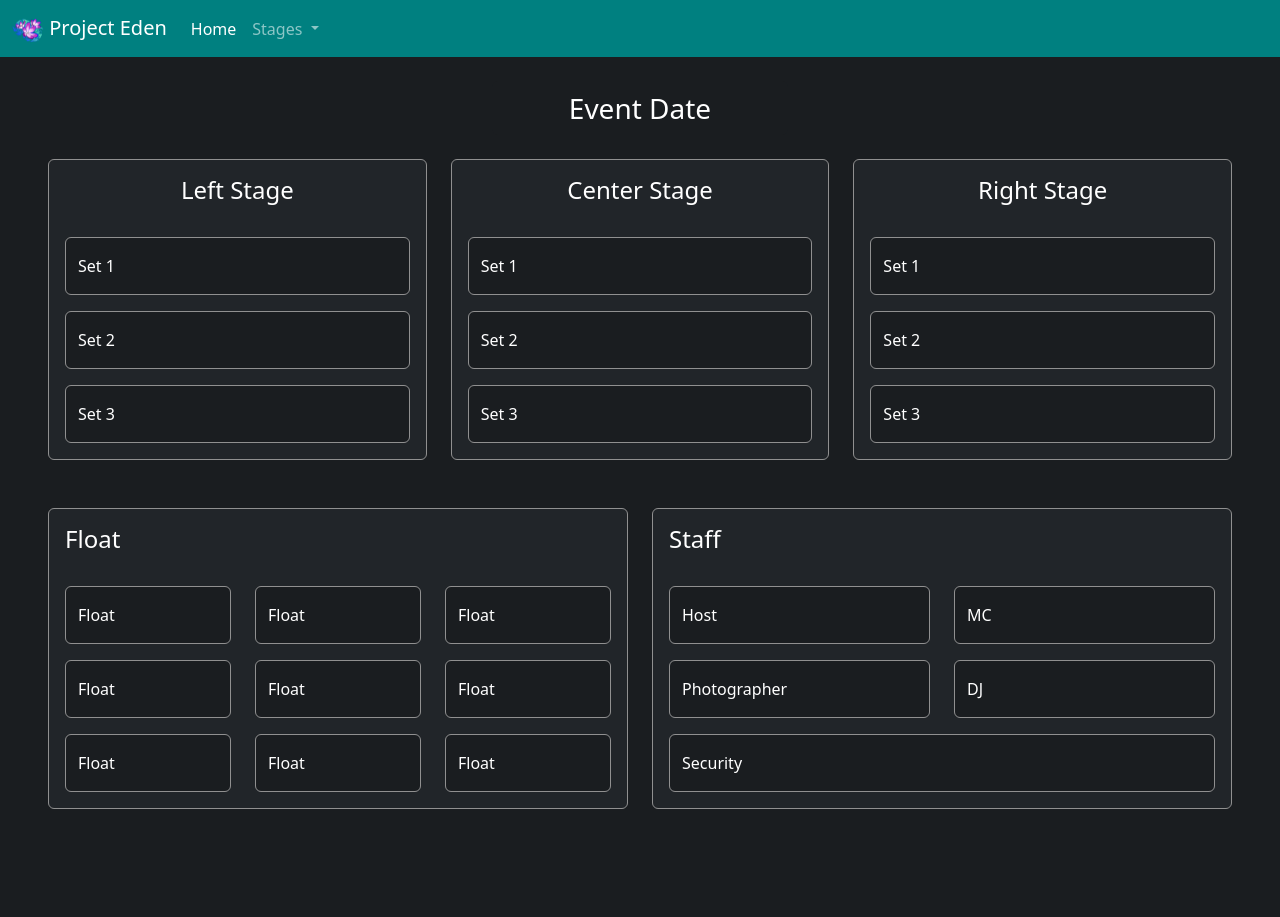
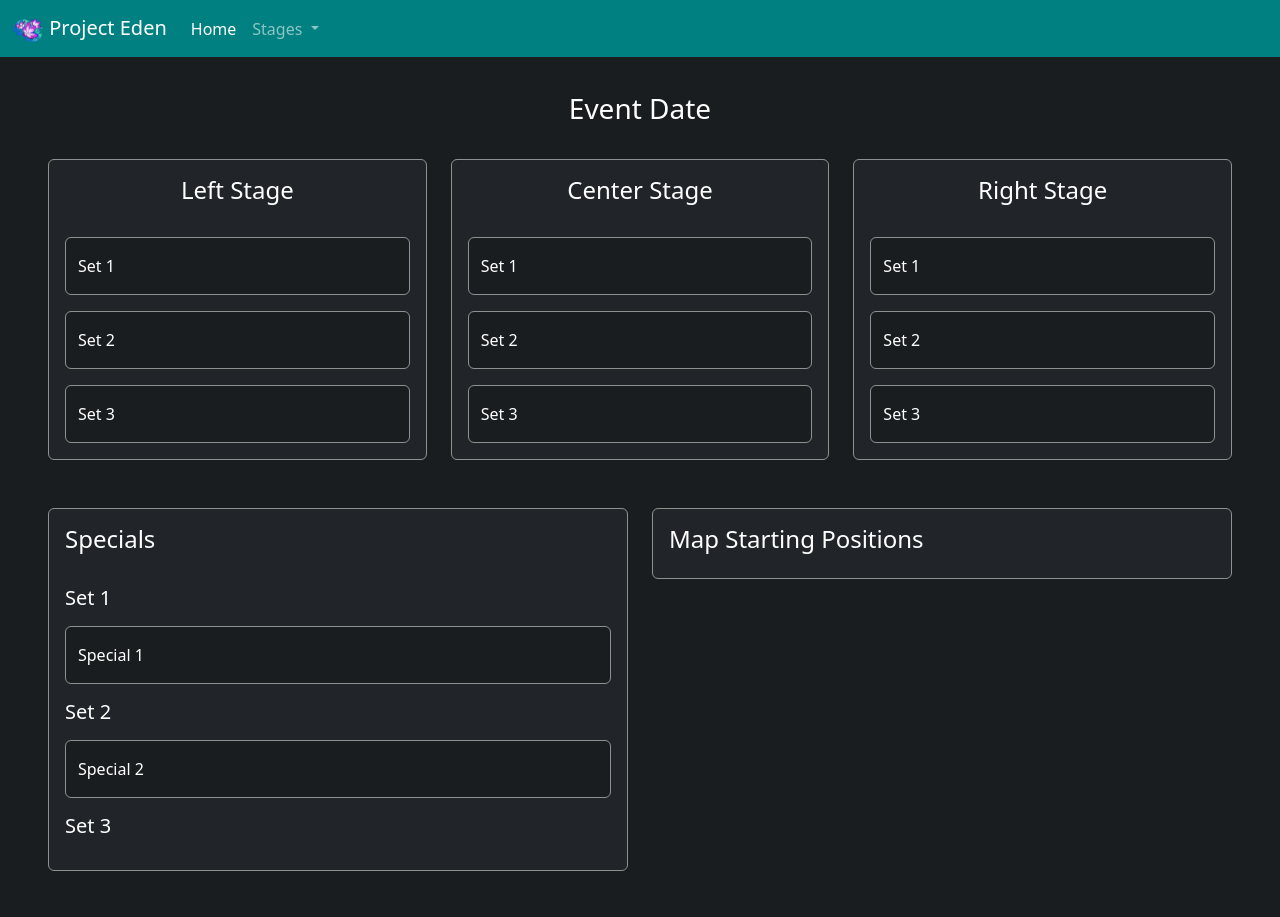
Before and after one commit to KazMaune/project-eden-schedule, an Angular app: page / in a window 1280 px wide. Shown: the top 917 px of the page. Before the commit the page ends 809 px from the top, so only its background shows below. Built offline with nearby package versions, Linux system fonts and the light colour scheme.

Commit message:
Added a new row for Map Starting Positions and Specials

```diff
--- a/src/app/app.component.html
+++ b/src/app/app.component.html
@@ -68,6 +68,32 @@
                     <input type="text" class="form-control" id="right-set-3-input" placeholder="Set 3">
                     <label for="right-set-3-input">Set 3</label>
                 </div>
+            </div>
+        </div>
+    </div>
+
+    <div class="row" style="margin-top: 48px;">
+        <div class="col">
+            <div class="p-3 border rounded bg-dark">
+                <h4>Specials</h4>
+                <br>
+                <h5 class="mb-3">Set 1</h5>
+                <div class="form-floating mb-3">
+                    <input type="text" class="form-control" id="specials-1-input" placeholder="Special 1">
+                    <label for="specials-1-input">Special 1</label>
+                </div>
+                <h5 class="mb-3">Set 2</h5>
+                <div class="form-floating mb-3">
+                    <input type="text" class="form-control" id="specials-2-input" placeholder="Special 2">
+                    <label for="specials-2-input">Special 2</label>
+                </div>
+                <h5 class="mb-3">Set 3</h5>
+            </div>
+        </div>
+
+        <div class="col">
+            <div class="p-3 border rounded bg-dark">
+                <h4>Map Starting Positions</h4>
             </div>
         </div>
     </div>
```
